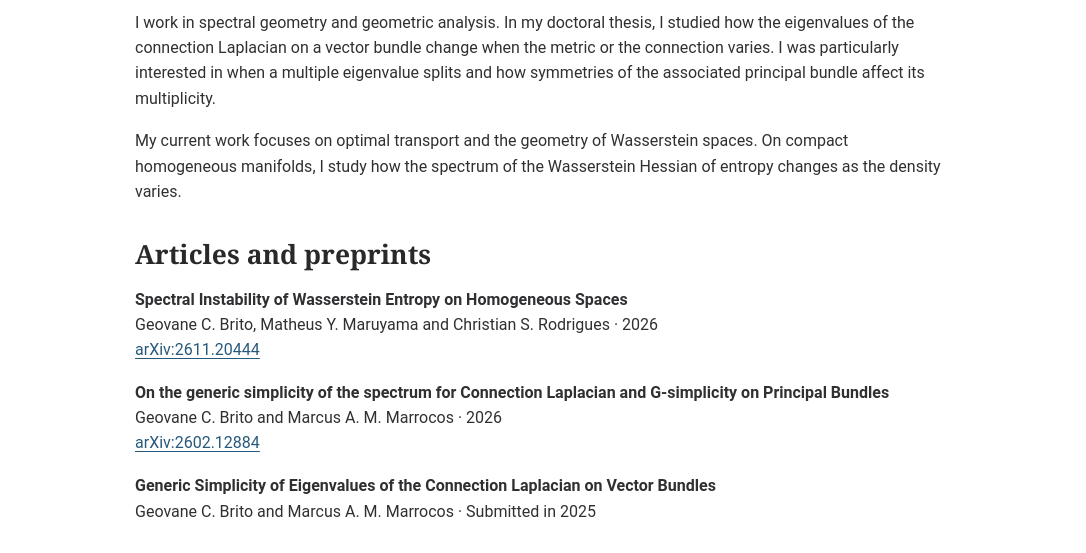
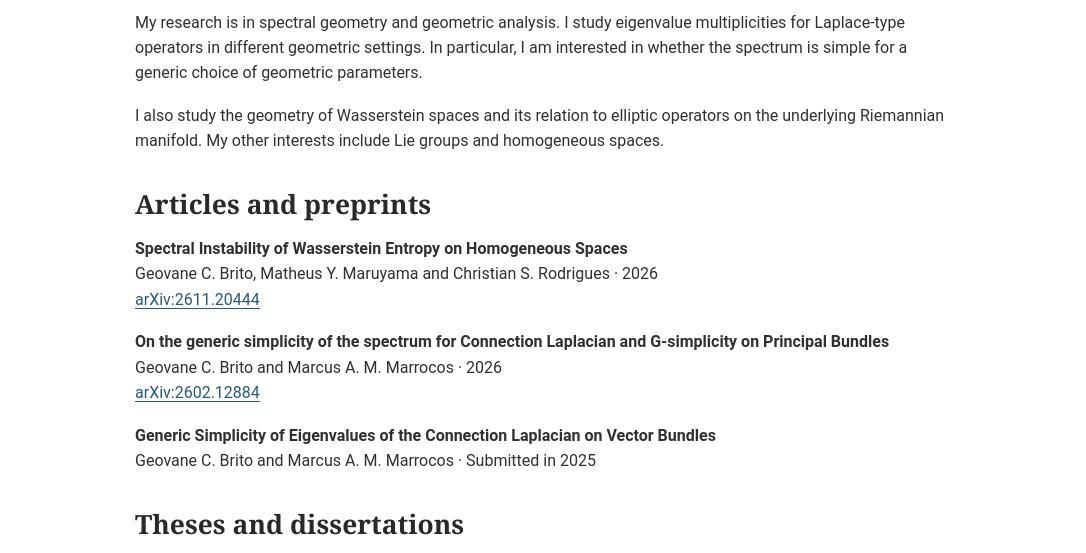
Before and after one commit to gcbrito-jpg/geovanecardoso, a plain HTML site: page research.html in a window 1280 px wide. Shown: the part 183-736 px from the top of the page, without its empty margins (97-1183 px from the left). Drawn offline with Linux system fonts and the light colour scheme.

Commit message:
Update research interests

```diff
--- a/research.html
+++ b/research.html
@@ -15,8 +15,8 @@
 </div></header>
 <main>
 <h1 id="h.9x2wmyx9tnpg"><strong>Research</strong></h1>
-<p>I work in spectral geometry and geometric analysis. In my doctoral thesis, I studied how the eigenvalues of the connection Laplacian on a vector bundle change when the metric or the connection varies. I was particularly interested in when a multiple eigenvalue splits and how symmetries of the associated principal bundle affect its multiplicity.</p>
-<p>My current work focuses on optimal transport and the geometry of Wasserstein spaces. On compact homogeneous manifolds, I study how the spectrum of the Wasserstein Hessian of entropy changes as the density varies.</p>
+<p>My research is in spectral geometry and geometric analysis. I study eigenvalue multiplicities for Laplace-type operators in different geometric settings. In particular, I am interested in whether the spectrum is simple for a generic choice of geometric parameters.</p>
+<p>I also study the geometry of Wasserstein spaces and its relation to elliptic operators on the underlying Riemannian manifold. My other interests include Lie groups and homogeneous spaces.</p>
 <h2 id="h.wo2dp7ce7eox"><strong>Articles and preprints</strong></h2>
 <p><strong>Spectral Instability of Wasserstein Entropy on Homogeneous Spaces</strong><br>Geovane C. Brito, Matheus Y. Maruyama and Christian S. Rodrigues · 2026<br><a href="https://arxiv.org/abs/2611.20444">arXiv:2611.20444</a></p>
 <p><strong>On the generic simplicity of the spectrum for Connection Laplacian and G-simplicity on Principal Bundles</strong><br>Geovane C. Brito and Marcus A. M. Marrocos · 2026<br><a href="https://arxiv.org/abs/2602.12884">arXiv:2602.12884</a></p>
```
